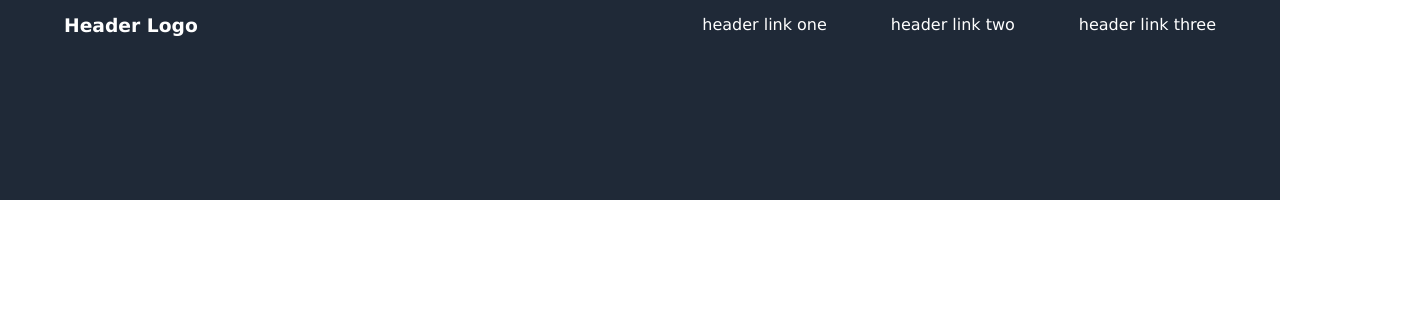
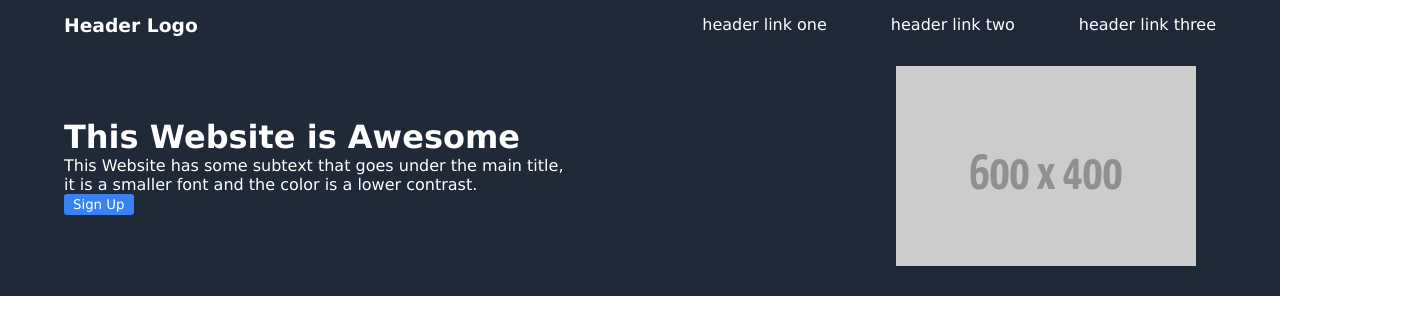
Before and after one commit to Giddel001/odin-landing-page, a plain HTML site: page index.html in a window 1280 px wide. Shown: the whole page, 1408 px wide, since content can reach past the window. Drawn offline with Linux system fonts and the light colour scheme.

Commit message:
Completed the First Section

```diff
--- a/index.html
+++ b/index.html
@@ -11,7 +11,7 @@
     <div class="section1">
         <!-- Logo Section -->
         <div class="logoSection">
-        <h3 class="headerLogo">Header Logo</h3>
+            <h3 class="headerLogo">Header Logo</h3>
         </div>
 
         <!-- Link Section -->
@@ -21,9 +21,26 @@
             <a class="headerLink three">header link three</a>
         </div>
 
+        <!-- Sub Section -->
+
+        <div class="subsection1">
+            <div class="firstsubsection">
+                <h1>This Website is Awesome</h1>
+                <p>This Website has some subtext that goes under the main title, it is a smaller font and the color is a lower contrast.</p>
+                <button class="signupButton">Sign Up</button>
+            </div>
+
+            <div class="secondsubsection">
+                <img src="images/600x400 placeholder image.png">
+            </div>
+        </div>
 
 
-    </div>
+
+
+
+     </div>
+
 
 </body>
 </html>
--- a/styles.css
+++ b/styles.css
@@ -6,9 +6,9 @@
 }
 .section1{
     width: 100vw;
-    height: 25vh;
     background-color: #1F2937;
     display: flex;
+    flex-wrap: wrap;
 }
 .headerLogo{
     margin-left: 5vw;
@@ -30,3 +30,48 @@
     display: flex;
     justify-content: right;
 }
+
+
+
+.subsection1{
+    display: flex;
+    flex-direction: row;
+    justify-content: center;
+
+}
+.firstsubsection {
+    width: 40vw;
+    display: flex;
+    flex-direction: column;
+    align-self: center;
+    margin-left: 5vw;
+}
+
+.firstsubsection > h1,p{
+     color: white;
+}
+
+.firstsubsection > button{
+    color: white;
+    background-color: #3882F6;
+    border: none;
+    border-radius: 3px;
+    padding-top: 3px;
+    padding-bottom: 3px;
+    padding-right: 9px;
+    padding-left: 9px;
+    width: fit-content;
+}
+.secondsubsection > img {
+    width: 300px;
+    height: 200px;
+    margin-top: 30px;
+    margin-bottom: 30px;
+}
+.secondsubsection {
+    width: 40vw;
+    margin-left: 25vw;
+    display: flex;
+    flex-direction: column;
+    align-self: center;
+}
```
Also changed, not shown: images/600x400 placeholder image.png (added).
